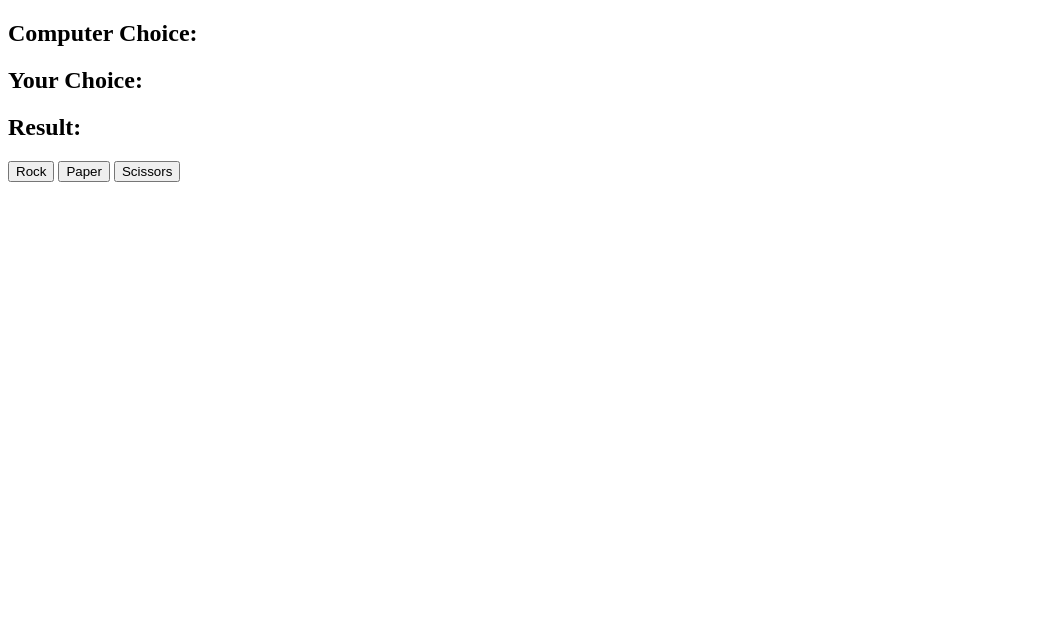
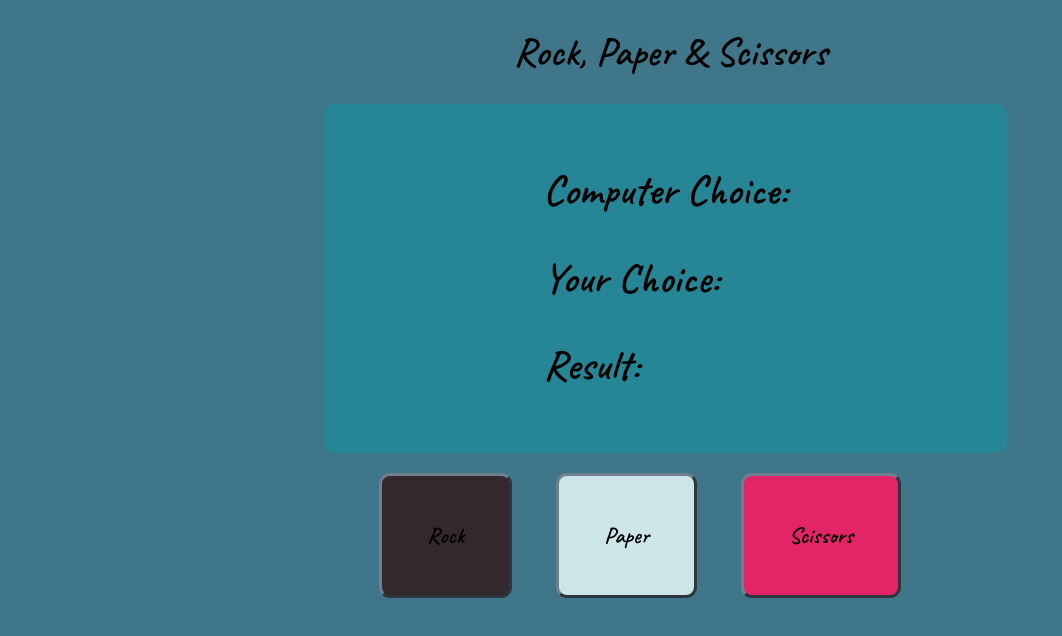
Before and after one commit to ada4am/rock-paper, a plain HTML site: page index.html in a window 1280 px wide. Shown: the whole page, without its empty margins (0-1062 px from the left). Drawn offline with Linux system fonts and the light colour scheme.

Commit message:
almost done

```diff
--- a/index.html
+++ b/index.html
@@ -3,19 +3,27 @@
   <head>
     <meta charset="utf-8">
     <meta http-equiv="X-UA-Compatible" content="IE=edge">
+    <link rel="stylesheet" href="style.css">
+    <link href="https://fonts.googleapis.com/css2?family=Caveat:wght@600&display=swap" rel="stylesheet">
     <meta name="viewport" content="width=device-width,initial-scale=1,minimum-scale=1,maximum-scale=1">
     <title>Rock & Papper</title>
   </head>
   <body>
-
-    <h2>Computer Choice: <span id="computer-choice"></span></h2>
-    <h2>Your Choice: <span id="user-choice"></span></h2>
-    <h2>Result: <span id="result"></span></h2>
-
-    <button id="Rock">Rock</button>
-    <button id="Paper">Paper</button>
-    <button id="Scissors">Scissors</button>
-
+    <h1>Rock, Paper & Scissors</h1>
+    <section class="display">
+    <div>
+    <h2 class="computer"> Computer Choice: <span id="computer-choice"></span></h2>
+    <h2 class="user"> Your Choice: <span id="user-choice"></span></h2>
+    <h2 class="result">  Result: <span id="result"></span></h2>
+    </div>
+    </section>
+    <section class="choice">
+    <div>
+    <button class="rock" id="Rock">Rock</button>
+    <button class="paper" id="Paper">Paper</button>
+    <button class="scissors" id="Scissors">Scissors</button>
+  </div>
+</section>
 
   <script src="rocks.js" charset="utf-8"></script>
   </body>
--- /dev/null
+++ b/style.css
@@ -0,0 +1,74 @@
+body{
+    background-color: #3f768a;
+    align-items: center;
+}
+h1 {
+    font-family: 'Caveat', cursive;
+    align-items: center;
+    margin-left: 40%;
+    font-size: 40px;
+}
+.display {
+    font-family: 'Caveat', cursive;
+    display: flex;
+    align-items: center;
+    font-size: 20px;
+    flex-direction: column;
+    justify-content: center;
+    padding: 2%;
+    background-color: #278696;
+    border-radius: 11px;
+    width: 50%;
+    margin-left: 25%;
+    margin-top: 0%;
+    margin-right: 25%;
+    margin-bottom: 0%;
+    border-width: 3px;
+    border-color: slategray;
+}
+.computer {
+ font-family: 'Caveat', cursive;
+ font-size: 42px;
+}
+.user {
+ font-family: 'Caveat', cursive;
+ font-size: 42px;
+}
+.result {
+ font-family: 'Caveat', cursive;
+ font-size: 42px;
+}
+
+.choice {
+    display: flex;
+    align-items: center;
+    flex-direction: row;
+    justify-content: center;
+}
+
+.rock, .paper, .scissors{
+    font-family: 'Caveat', cursive;
+    font-size: 23px;
+    font-weight: bold;
+    align-items: center;
+    padding: 45px;
+    border-radius: 11px;
+}
+.rock{
+    margin: 20px;
+    background-color: #33292c;
+    border-width: 3px;
+    border-color: slategray;
+}
+.paper{
+    margin: 20px;
+    background-color: #cce6e8;
+    border-width: 3px;
+    border-color: slategray;
+}
+.scissors{
+    margin: 20px;
+    background-color: #e32467;
+    border-width: 3px;
+    border-color: slategray;
+}
```
